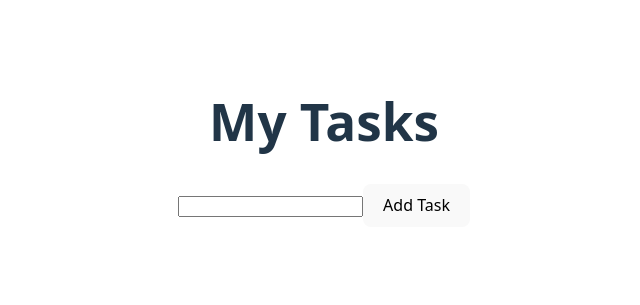
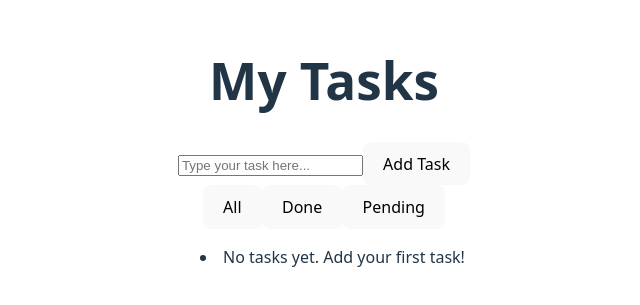
Before and after one commit to MrGourav0/task-manager, a React (Vite) app: page / in a window 1280 px wide. Shown: the part 249-554 px from the top of the page, without its empty margins (316-956 px from the left). Built offline with nearby package versions, Linux system fonts and the light colour scheme.

Commit message:
feat:add new tasks

```diff
--- a/src/App.jsx
+++ b/src/App.jsx
@@ -1,20 +1,67 @@
-
-import './App.css'
+import { useState } from "react";
+import "./App.css";
 
 function App() {
+  const [title, setTitle] = useState("");
+  const [tasks, setTasks] = useState([]);
 
+  const handleAddTask = () => {
+    const trimmed = title.trim();
+    if (!trimmed) return; // empty mat add kar
+
+    const newTask = {
+      id: Date.now(),
+      title: trimmed,
+    };
+
+    setTasks((prev) => [...prev, newTask]);
+    setTitle("");
+  };
 
   return (
-    <>
-      <h1>My Tasks</h1>
-<input />
-<button>Add Task</button>
-<ul>
-  {/* yaha tasks aayenge */}
-</ul>
+    <div className="app">
+      <div className="card">
+        <h1 className="title">My Tasks</h1>
 
-    </>
-  )
+        <div className="task-input-row">
+          <input
+            type="text"
+            className="task-input"
+            placeholder="Type your task here..."
+            value={title}
+            onChange={(e) => setTitle(e.target.value)}
+            onKeyDown={(e) => {
+              if (e.key === "Enter") handleAddTask();
+            }}
+          />
+          <button className="primary-btn" onClick={handleAddTask}>
+            Add Task
+          </button>
+        </div>
+
+        {/* Filters abhi sirf UI, logic nahi */}
+        <div className="filters-row">
+          <button className="chip active">All</button>
+          <button className="chip">Done</button>
+          <button className="chip">Pending</button>
+        </div>
+
+        <ul className="task-list">
+          {tasks.length === 0 ? (
+            <li className="task-item empty-text">
+              No tasks yet. Add your first task!
+            </li>
+          ) : (
+            tasks.map((task) => (
+              <li key={task.id} className="task-item">
+                <span>{task.title}</span>
+              </li>
+            ))
+          )}
+        </ul>
+      </div>
+    </div>
+  );
 }
 
-export default App
+export default App;
```
Also changed, not shown: src/TaskInput.jsx (added), src/TaskList.jsx (added).
